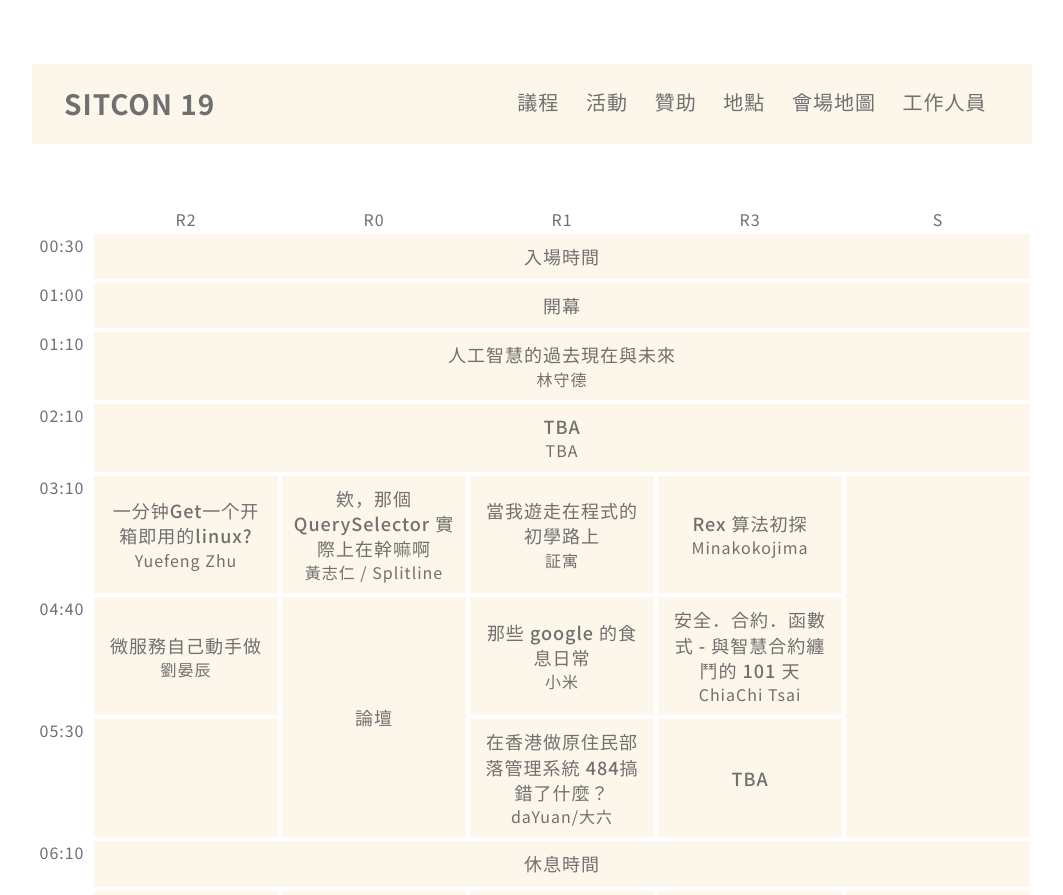
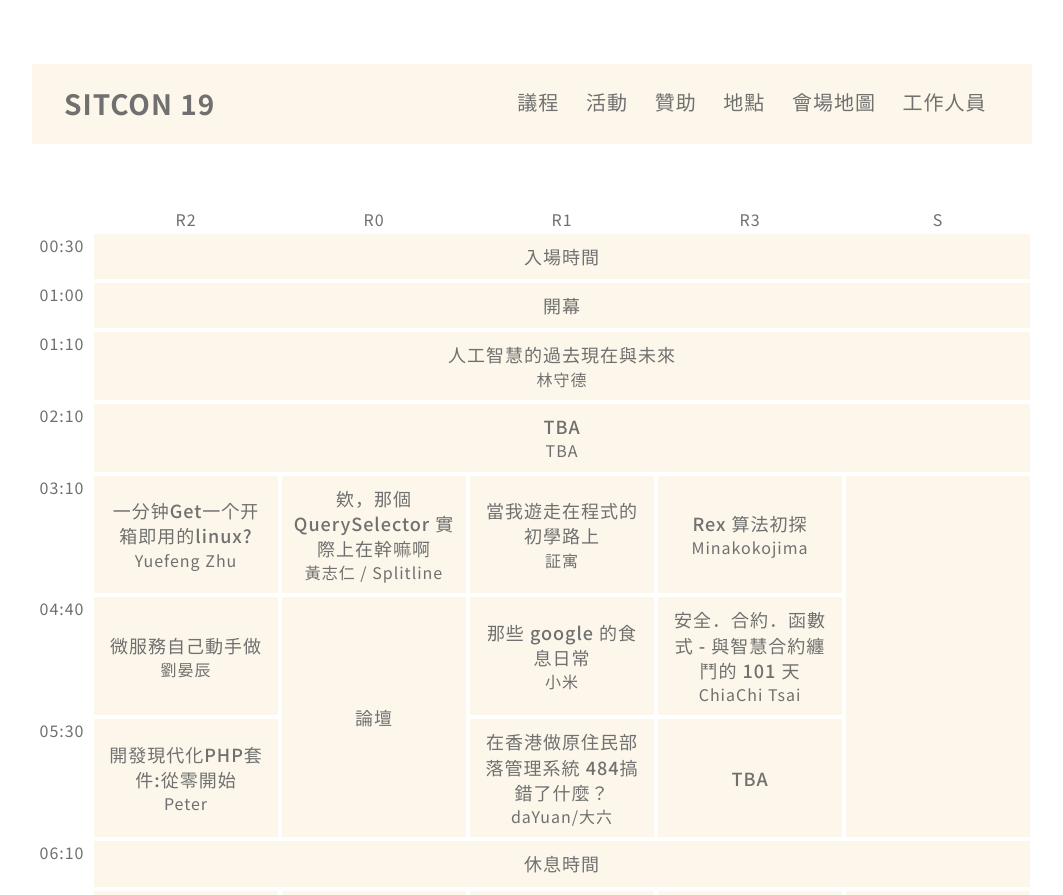
Before and after one commit to sitcon-tw/2019, a Vue app: page /2019/agenda in a window 1280 px wide. Shown: the top 895 px of the page, without its empty margins (108-1171 px from the left). Built offline with nearby package versions, Linux system fonts and the light colour scheme.

Commit message:
Layout: remove blank

```diff
--- a/src/components/SessionTable.vue
+++ b/src/components/SessionTable.vue
@@ -121,25 +121,6 @@ export default {
       // R0
       // R1
       // R2
-      result.push({
-        'id': '97f3ae3d-100e-4f78-87eb-61795a733601',
-        'zh': {
-          'title': ''
-        },
-        'summary': '',
-        'type': 'BREAK',
-        'room': 'R2',
-        'broadcast': null,
-        'start': '2018-03-10T13:30:00+08:00',
-        'end': '2018-03-10T14:10:00+08:00',
-        'sli.do': '',
-        'beginner': '',
-        'speaker': {
-          'name': '',
-          'avatar': 'http://sitcon.org/2018/static/img/staffs/stone.png',
-          'bio': ''
-        }
-      })
       // R3
       result.push({
         'id': '97f3ae3d-100e-4f78-87eb-61795a733601',
```
